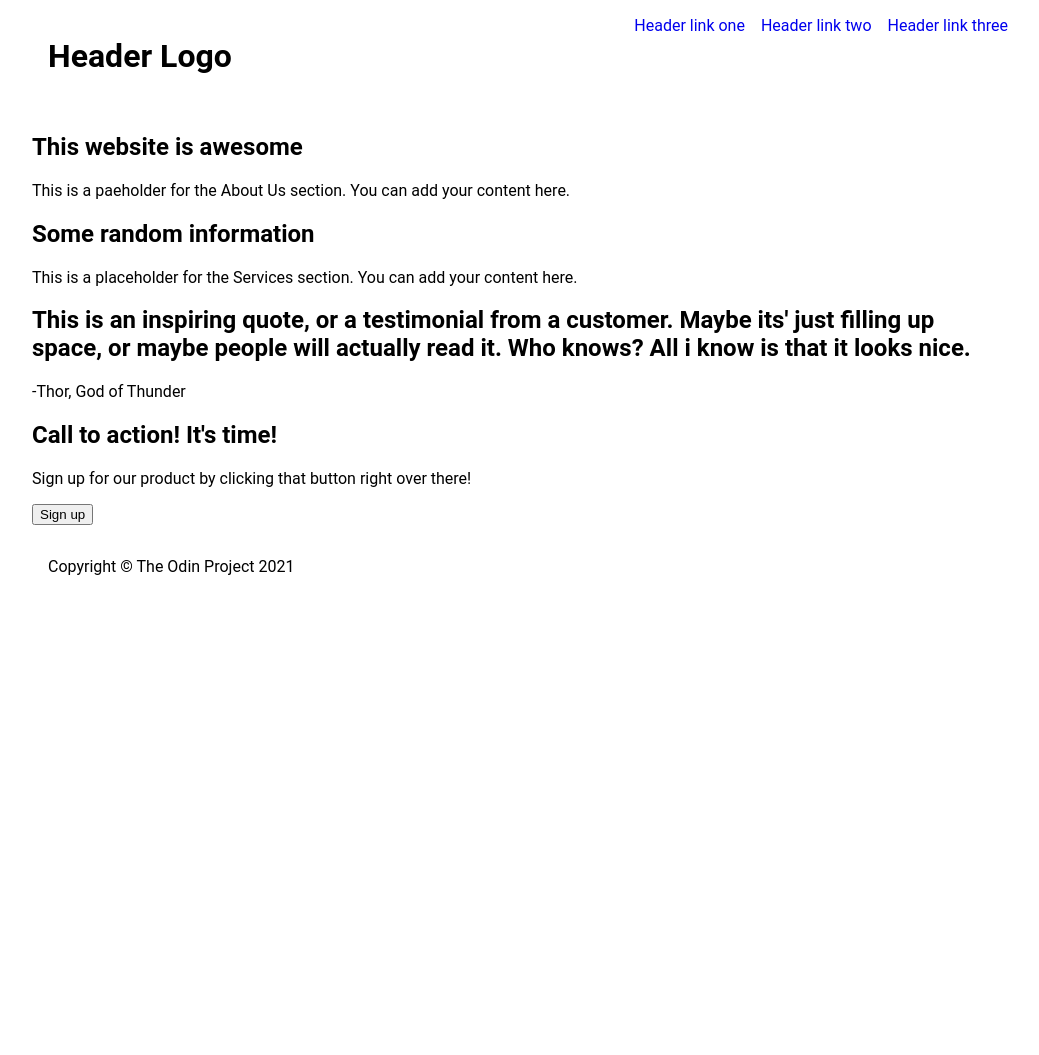
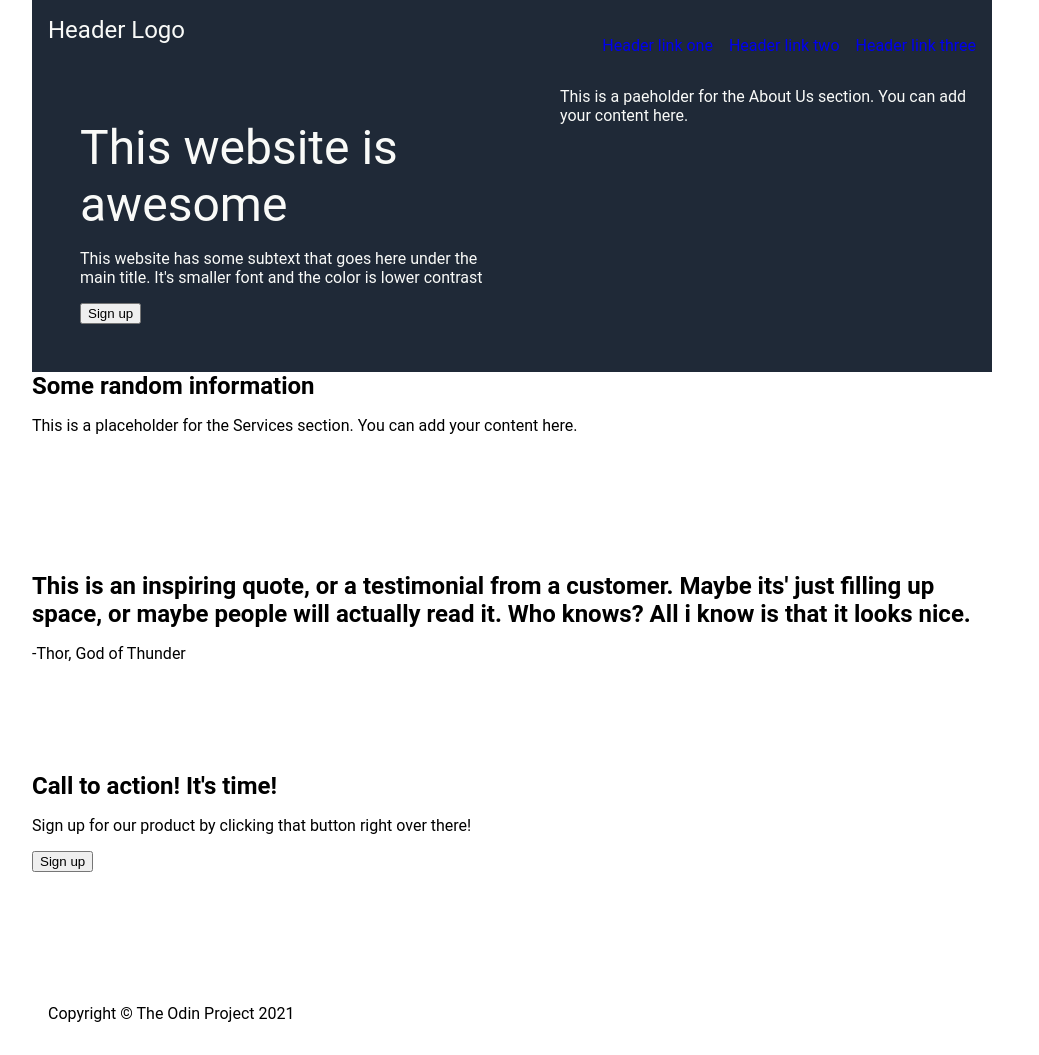
Before and after one commit to Bkevin3110/odin-landing-page, a plain HTML site: page index.html in a window 1280 px wide. Shown: the whole page, without its empty margins (128-1167 px from the left). Before the commit the page ends 800 px from the top, so only its background shows below. Drawn offline with Linux system fonts and the light colour scheme.

Commit message:
Header and Hero updates

```diff
--- a/index.html
+++ b/index.html
@@ -8,7 +8,7 @@
 </head>
 <body>
     <header>
-        <h1>Header Logo</h1>
+        <div id="headerLogo">Header Logo</div>
         <nav>
             <ul>
                 <li><a href="index.html">Header link one</a></li>
@@ -18,23 +18,27 @@
         </nav>
     </header>
     <main>
-        <div class="hero">
-            <div>
-                <h2>This website is awesome</h2>
+        <div id="hero" class="mainSection">
+            <div id="heroMain">
+                <div id="heroMainText">This website is awesome</div>
+                <p>This website has some subtext that goes here under the main title. It's smaller font and the color is lower contrast</p>
+                <button class="btnSignUp">Sign up</button>
+            </div>
+            <div id="heroMainImage">
                 <p>This is a paeholder for the About Us section. You can add your content here.</p>
             </div>
         </div>
-        <div class="information">
+        <div id="information" class="mainSection">
             <h2>Some random information</h2>
             <p>This is a placeholder for the Services section. You can add your content here.</p>
         </div>
-        <div class="quotes">
+        <div id="quotes" class="mainSection">
             <h2>This is an inspiring quote, or a testimonial from a customer. Maybe its' just filling up space, or maybe people will actually read it.
                 Who knows? All i know is that it looks nice.
             </h2>
             <p>-Thor, God of Thunder</p>
         </div>
-        <div class="action">
+        <div id="action" class="mainSection">
             <h2>Call to action! It's time!</h2>
             <p>Sign up for our product by clicking that button right over there!</p>
             <button> Sign up </button>
--- a/style.css
+++ b/style.css
@@ -5,6 +5,12 @@ body, html {
     font-family: Roboto;
 }
 
+div{
+    box-sizing:border-box;
+}
+h1,h2 {
+    margin: 0;
+}
 body{
     margin: 0 auto;
     width: 75%;
@@ -12,11 +18,18 @@ body{
 }
 header, footer {
     width: 100%;
-
+    box-sizing: border-box;
     padding: 16px;
 }
 main{
     width: 100%;
+    display:flex;
+    flex-direction: column;
+}
+
+.mainSection{
+flex: 1;
+min-height: 200px;
 }
 a {
     text-decoration: none;
@@ -29,8 +42,38 @@ ul {
     gap: 16px;
     list-style: none;
 }
+nav {
+    margin-top: 20px;
+}
 
 header {
     display: flex;
     justify-content: space-between;
 }
+#headerLogo {
+    font-size: 24px;
+    color: #F9FAF8;
+}
+header, #hero {
+    background-color: #1F2937;
+    color: #F9FAF8;
+    width: 100%;
+}
+
+
+#hero {
+    display: flex;
+}
+#heroMain{
+    padding: 24px;
+    margin: 24px;
+    flex: 1;
+}
+#heroMainImage{
+    flex:1;
+}
+#heroMainText{
+    font-size: 48px;
+    color: #F9FAF8;
+    weight: 900;
+}
```
